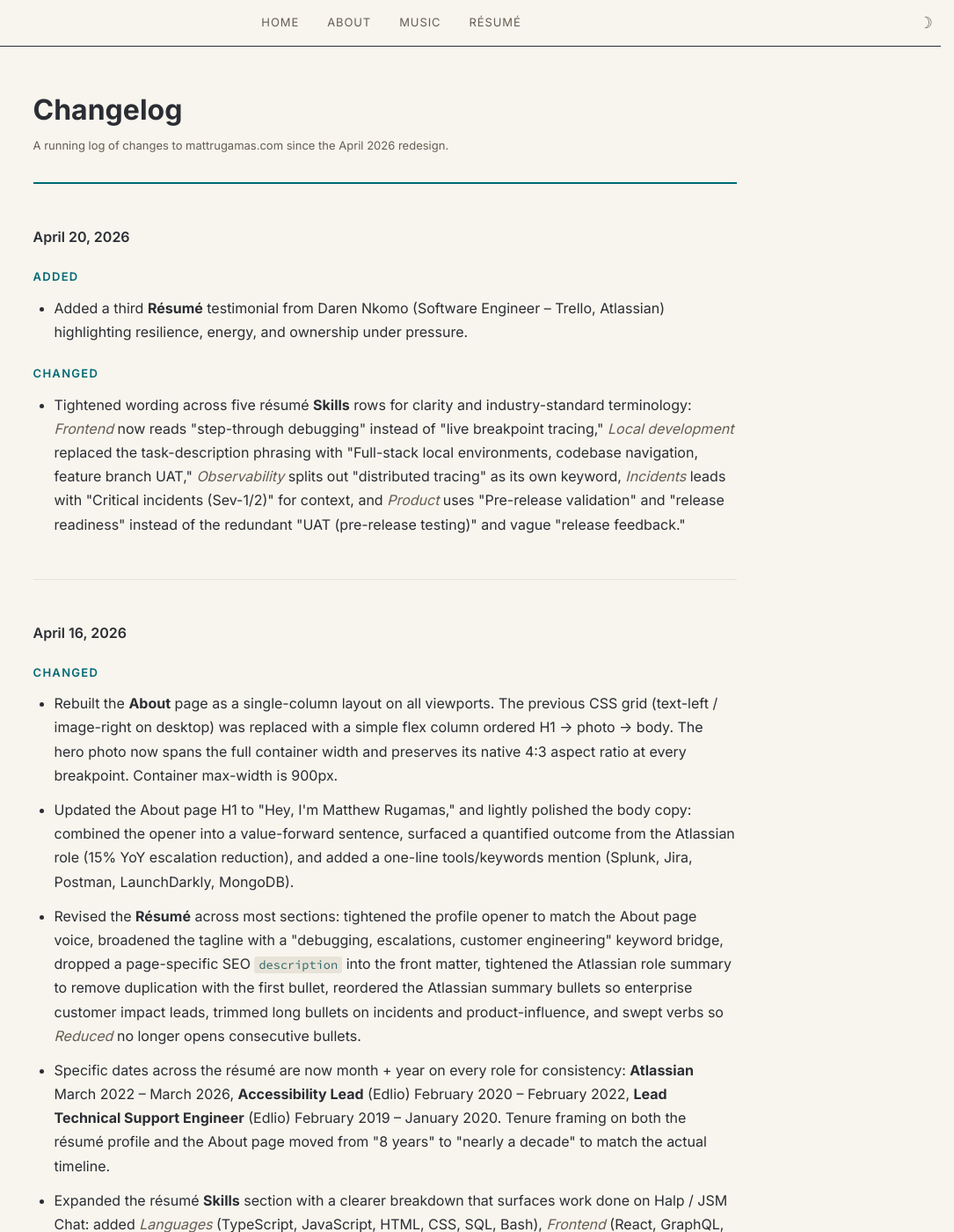
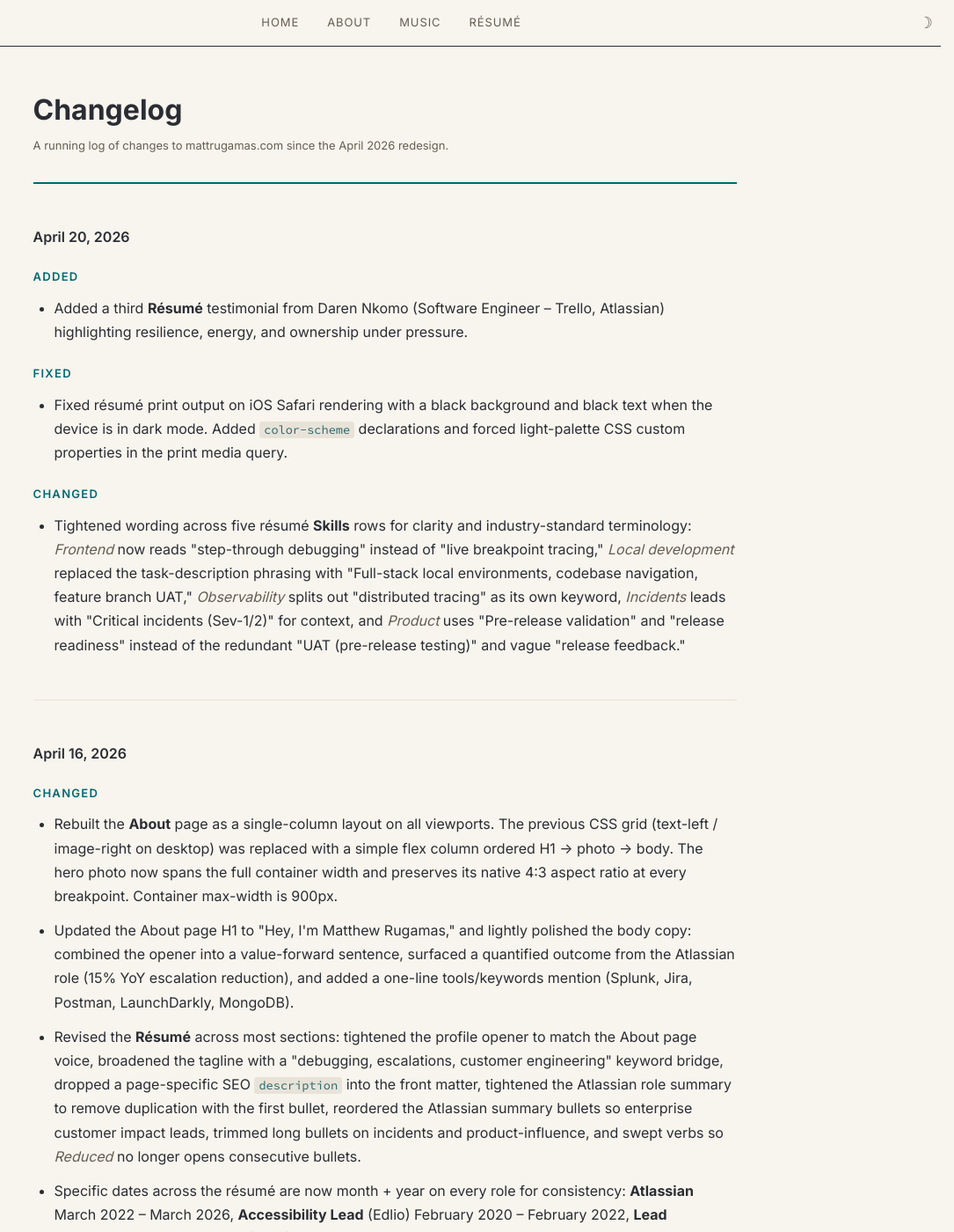
Before and after one commit to MattRugamas/mattrugamas.com, a Jekyll site: the page built from changelog.html, in a window 1280 px wide and 1400 px high. Shown: the whole window at 88% size, without its empty margins (195-1280 px from the left). Built offline with Jekyll 4.4.1, drawn with Linux system fonts in a browser that asks for light colours.

Commit message:
Fix résumé print rendering on iOS Safari and polish about page copy
Force light-palette CSS custom properties and color-scheme declarations
in the print media query so dark-mode values never leak into printed
output. Minor wording tweaks on the about page.

Co-Authored-By: Claude Opus 4.6 <noreply@anthropic.com>

```diff
--- a/_sass/_settings.scss
+++ b/_sass/_settings.scss
@@ -25,6 +25,7 @@ $bp-md: 52em;
 
 // --- Dark mode (default) ---
 :root {
+  color-scheme: light dark;
   --color-base:      #{$base};
   --color-selected:  #{$selected};
   --color-text:      #{$text};
@@ -195,3 +196,14 @@ $bp-md: 52em;
     background: var(--color-selected);
   }
 }
+
+// --- Print: force light palette so dark custom-property values
+//     never leak into the printed page (fixes iOS Safari) ---
+@media print {
+  :root {
+    color-scheme: light;
+    -webkit-print-color-adjust: exact;
+    print-color-adjust: exact;
+    @include light-colors;
+  }
+}
--- a/about.html
+++ b/about.html
@@ -7,11 +7,11 @@ title: About
   <h1>Hey, I'm <strong>Matthew Rugamas</strong>.</h1>
 
   <div id="aboutMeText">
-    <p class="about-me">Professionally, I'm a Senior Support & Accessibility Engineer based in Los Angeles, living at the intersection of people and technology. I've spent my career helping people untangle complex problems, building and advocating for accessible experiences and making sure products work not just in theory, but for real humans with real constraints.</p>
+    <p class="about-me">Professionally, I'm a Senior Support & Accessibility Engineer based in Los Angeles, living at the intersection of people and technology. I've spent my career helping people untangle complex problems, building and advocating for accessible experiences and making sure products work not just in theory, but for real people with real constraints.</p>
 
     <p class="about-me">Personally, I'm a lifelong student, a musician and a road cyclist who thinks some of the best ideas show up somewhere between mile 10 and mile 40. I love learning how things work, whether it's systems, instruments or people, then finding better ways to connect them. When I'm not debugging an issue or diving into AI tech, you'll probably find me practicing, reading or planning the next ride I'm not quite in shape for yet.</p>
 
-    <p class="about-me">Beyond titles, I'm a son, a brother, a grandchild and a friend. The way I show up at work is shaped by these relationships. I care about patience, kindness, clear communication and making space for people to be fully themselves. If there's a theme running through my life, it's this: I like helping people feel more capable, whether that's through a solved ticket, an accessible interface, a shared song or a really good conversation.</p>
+    <p class="about-me">Beyond titles, I'm a son, a brother, a grandchild and a friend. The way I show up at work is shaped by these relationships. I care about patience, kindness, clear communication and making space for people to be fully themselves. If there's a theme running through my life, it's that I like helping people feel more capable, whether that's through a solved ticket, an accessible interface, a shared song or a really good conversation.</p>
 
     <p class="about-me">This site is a mix of a personal space and a technical notebook. It started as a place to document how I built it, and it is now where I write about thoughts, opinions, debugging, systems and the kinds of problems I tend to get pulled into.</p>
 
--- a/changelog.html
+++ b/changelog.html
@@ -15,6 +15,13 @@ title: Changelog
       <h3>Added</h3>
       <ul>
         <li>Added a third <strong>Résumé</strong> testimonial from Daren Nkomo (Software Engineer – Trello, Atlassian) highlighting resilience, energy, and ownership under pressure.</li>
+      </ul>
+    </div>
+
+    <div class="changelog-group">
+      <h3>Fixed</h3>
+      <ul>
+        <li>Fixed résumé print output on iOS Safari rendering with a black background and black text when the device is in dark mode. Added <code>color-scheme</code> declarations and forced light-palette CSS custom properties in the print media query.</li>
       </ul>
     </div>
 
```
